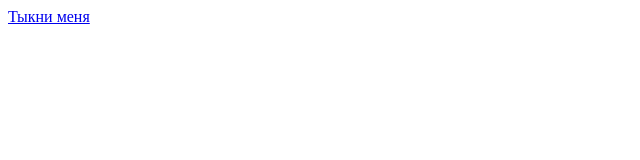
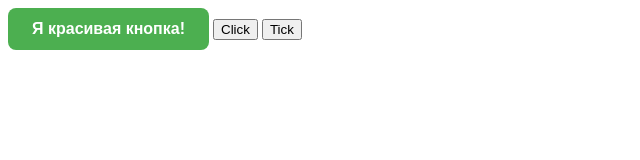
Before and after one commit to Deldette/web, a plain HTML site: page main.html in a window 1280 px wide. Shown: the whole page, without its empty margins (0-640 px from the left). Drawn offline with Linux system fonts and the light colour scheme.

Commit message:
Проверка апдейтов

```diff
--- a/main.html
+++ b/main.html
@@ -2,9 +2,13 @@
 <html>
 	<head>
 		<meta charset="UTF-8">
-		<title></title>
+		<title>Мой сайт</title>
+		<!-- Подключаем внешний CSS-файл -->
+		<link rel="stylesheet" href="style.css">
 	</head>
 	<body>
-		<a href="youtube.com">Тыкни меня</a>
+		<a href="#" class="pretty-button">Я красивая кнопка!</a>
+		<button>Click</button>
+		<button>Tick</button>
 	</body>
 </html>
--- /dev/null
+++ b/style.css
@@ -0,0 +1,31 @@
+/* Стили для класса .pretty-button */
+.pretty-button {
+    /* Блочная модель */
+    display: inline-block; /* Ссылка становится блочным элементом, но в строку */
+    padding: 12px 24px; /* Внутренние отступы: сверху/снизу 12px, слева/справа 24px */
+
+    /* Оформление */
+    background-color: #4CAF50; /* Красивый зеленый цвет фона */
+    color: white; /* Белый цвет текста */
+    text-decoration: none; /* Убираем стандартное подчеркивание ссылки */
+    font-family: Arial, sans-serif; /* Шрифт */
+    font-size: 16px; /* Размер шрифта */
+    font-weight: bold; /* Жирность шрифта */
+
+    /* Скругление углов */
+    border-radius: 8px;
+
+    /* Плавные переходы для эффектов (например, при наведении) */
+    transition: all 0.3s ease;
+}
+
+/* Стили для состояния при наведении курсора */
+.pretty-button:hover {
+    background-color: #45a049; /* Немного темнее зеленый при наведении */
+    box-shadow: 0 4px 8px rgba(0, 0, 0, 0.2); /* Легкая тень */
+}
+
+/* Стили для состояния, когда кнопка нажата */
+.pretty-button:active {
+    transform: translateY(2px); /* Эффект "вдавливания" */
+}
```
